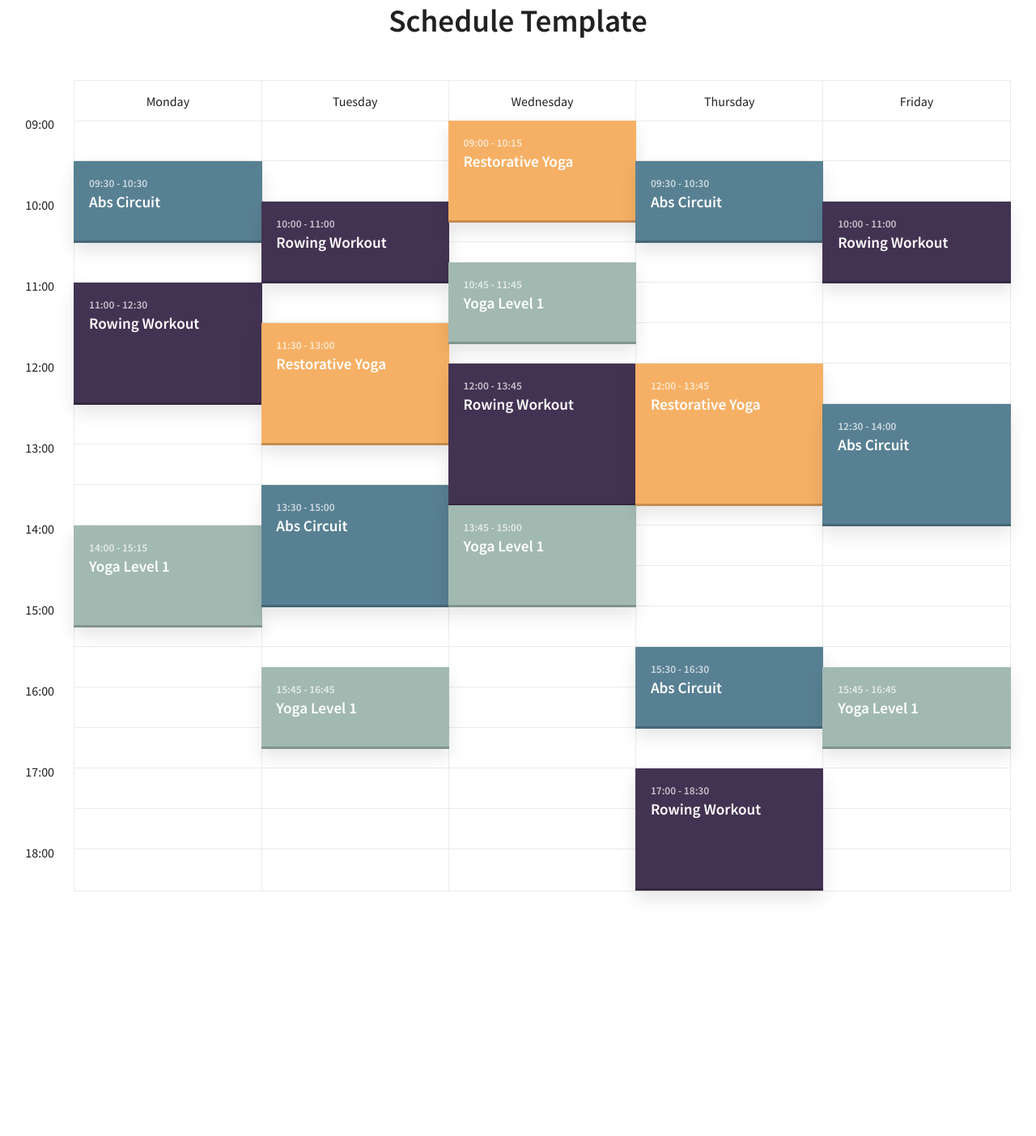
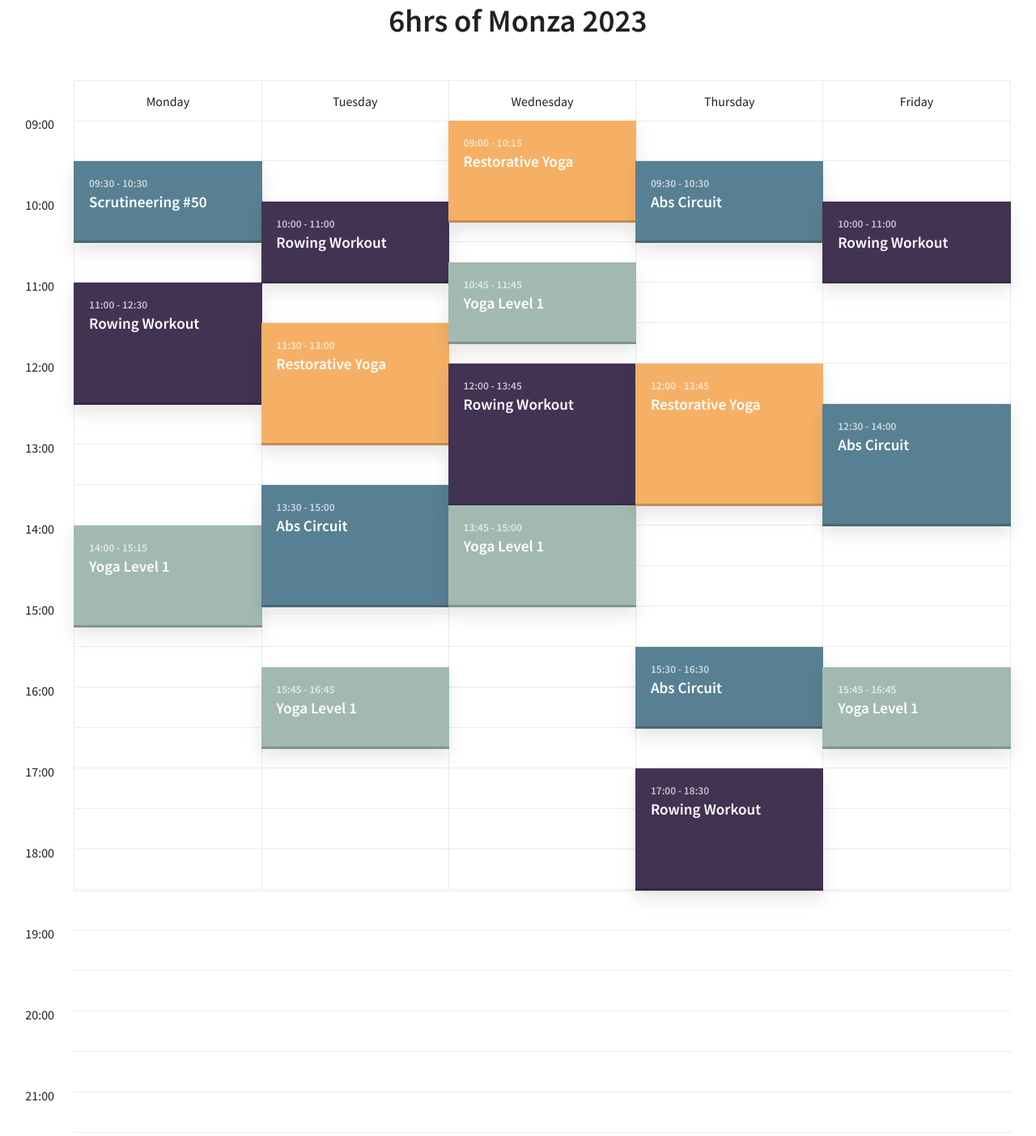
Before and after one commit to topstepengineer/topstepengineer.github.io, a plain HTML site: page index.html in a window 1280 px wide. Shown: the part 135-1538 px from the top of the page at 81% size. Before the commit the page ends 1286 px from the top, so only its background shows below. Drawn offline with Linux system fonts and the light colour scheme.

Commit message:
Update index.html

```diff
--- a/index.html
+++ b/index.html
@@ -11,7 +11,7 @@
   <header class="cd-main-header text-center flex flex-column flex-center">
     <p class="margin-top-md margin-bottom-xl">👈 <a class="cd-article-link" href="https://codyhouse.co/gem/schedule-template">Article &amp; Download</a></p>
 
-    <h1 class="text-xl">Schedule Template</h1>
+    <h1 class="text-xl">6hrs of Monza 2023</h1>
   </header>
 
   <div class="cd-schedule cd-schedule--loading margin-top-lg margin-bottom-lg js-cd-schedule">
@@ -36,6 +36,13 @@
         <li><span>17:00</span></li>
         <li><span>17:30</span></li>
         <li><span>18:00</span></li>
+        <li><span>18:30</span></li>
+        <li><span>19:00</span></li>
+        <li><span>19:30</span></li>
+        <li><span>20:00</span></li>
+        <li><span>20:30</span></li>
+        <li><span>21:00</span></li>
+        <li><span>21:30</span></li>
       </ul>
     </div> <!-- .cd-schedule__timeline -->
 
@@ -47,7 +54,7 @@
           <ul>
             <li class="cd-schedule__event">
               <a data-start="09:30" data-end="10:30" data-content="event-abs-circuit" data-event="event-1" href="#0">
-                <em class="cd-schedule__name">Abs Circuit</em>
+                <em class="cd-schedule__name">Scrutineering #50</em>
               </a>
             </li>
 
```
